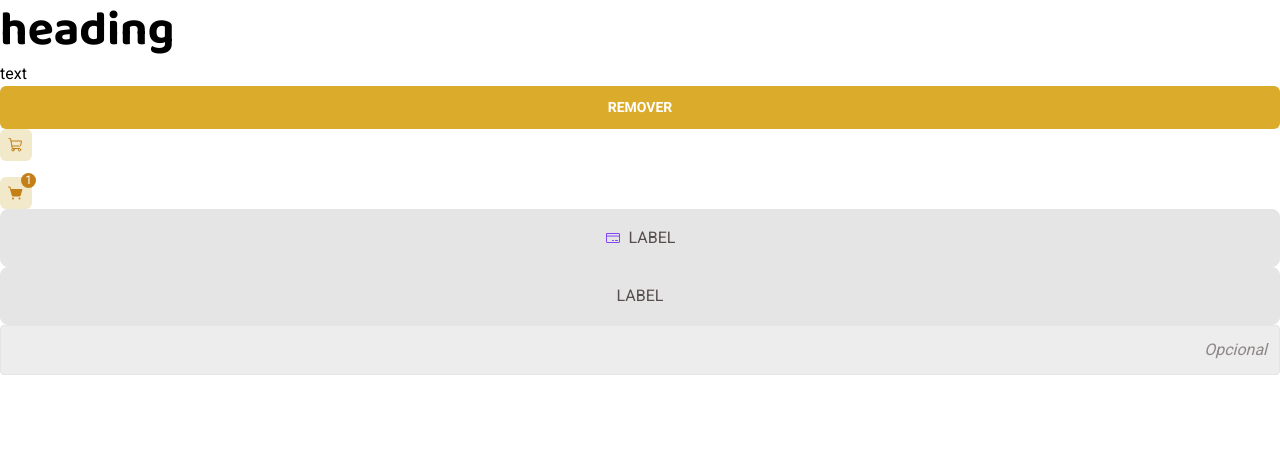
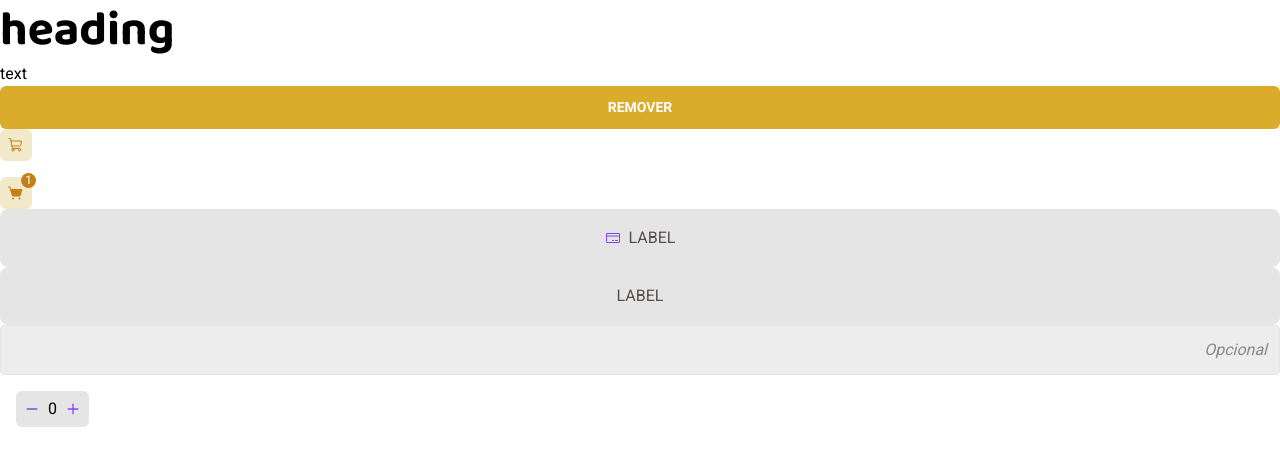
Before and after one commit to guivictorr/coffeetime, a React (Vite) app: page / in a window 1280 px wide. Shown: the top 466 px of the page. Built offline with nearby package versions, Linux system fonts and the light colour scheme.

Commit message:
feat: created counter component

```diff
--- a/src/App.tsx
+++ b/src/App.tsx
@@ -4,6 +4,7 @@ import { ButtonIcon } from './components/button-icon';
 import { CartButton } from './components/cart-button';
 import { ButtonSelect } from './components/button-select';
 import { Input } from './components/input';
+import { Counter } from './components/counter';
 
 function App() {
   return (
@@ -25,6 +26,7 @@ function App() {
         LABEL
       </ButtonSelect>
       <Input />
+      <Counter />
     </div>
   );
 }
--- /dev/null
+++ b/src/components/counter.tsx
@@ -0,0 +1,51 @@
+import { Minus, Plus } from 'phosphor-react';
+import { useEffect, useState } from 'react';
+
+type CounterProps = {
+  max?: number;
+  min?: number;
+};
+
+export function Counter({ max, min }: CounterProps) {
+  const [counter, setCounter] = useState(0);
+
+  function increment() {
+    if (counter === max) {
+      return;
+    }
+
+    setCounter(prevCounter => (prevCounter += 1));
+  }
+
+  function decrement() {
+    if (counter === 0 || counter === min) {
+      return;
+    }
+
+    setCounter(prevCounter => (prevCounter -= 1));
+  }
+
+  useEffect(() => {
+    if (min) {
+      setCounter(min);
+    }
+  }, []);
+
+  return (
+    <div className='flex items-center gap-2 bg-base-button rounded-md max-w-max p-2 mt-4 ml-4'>
+      <button
+        onClick={decrement}
+        className='grid place-items-center w-4 h-4 text-purple hover:text-purple-dark'
+      >
+        <Minus weight='bold' size={14} />
+      </button>
+      <span className='text-md'>{counter}</span>
+      <button
+        onClick={increment}
+        className='grid place-items-center w-4 h-4 text-purple hover:text-purple-dark'
+      >
+        <Plus weight='bold' size={14} />
+      </button>
+    </div>
+  );
+}
```
